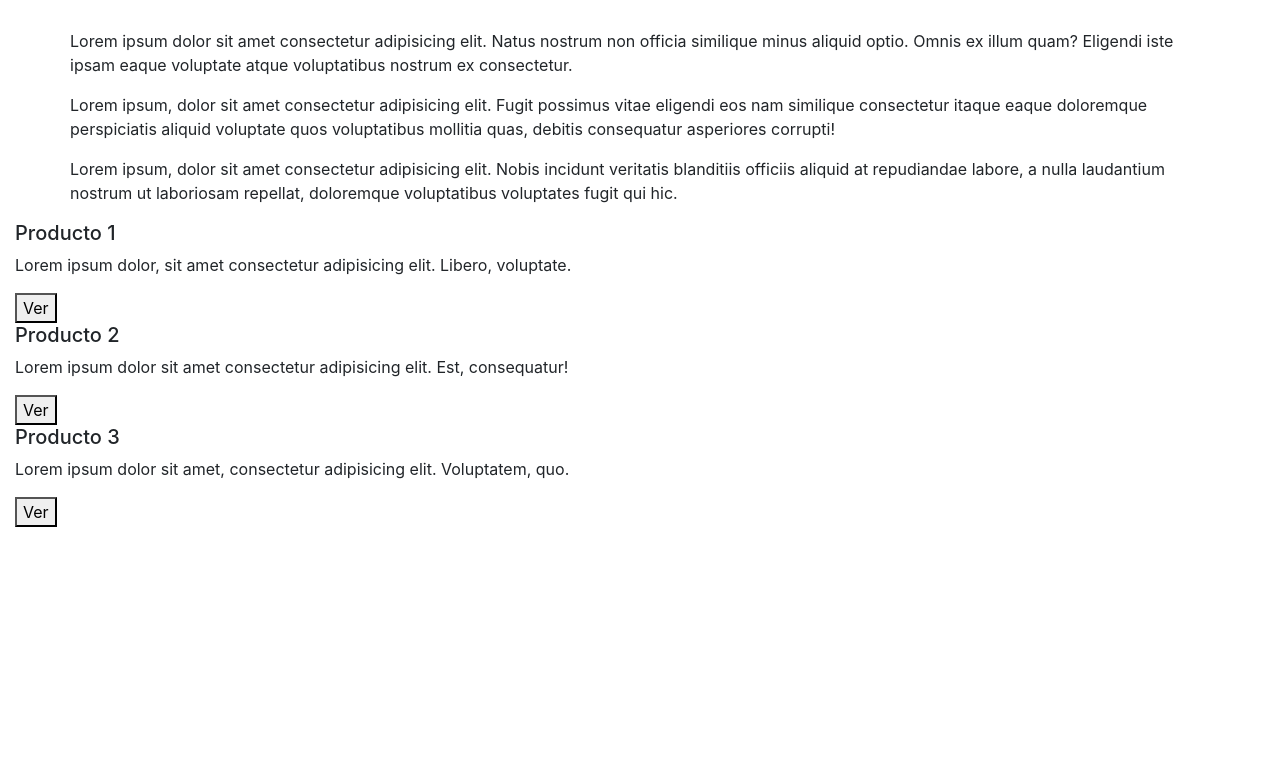
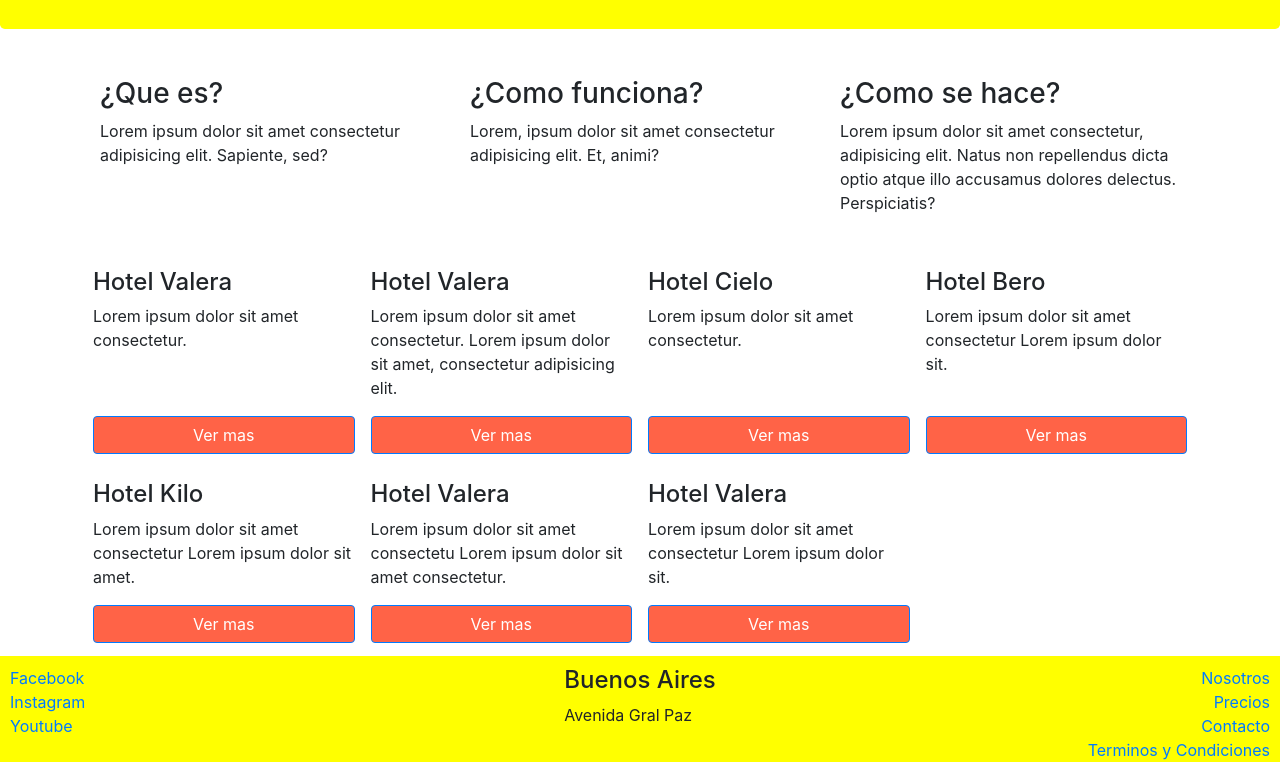
Before and after one commit to Rvilov/Hoteles, a website: page index.html in a window 1280 px wide. Shown: the part 155-917 px from the top of the page. Before the commit the page ends 800 px from the top, so only its background shows below. Drawn offline with nearby package versions, Linux system fonts and the light colour scheme.

Commit message:
listo las grillas con css y flexbox + color

```diff
--- /dev/null
+++ b/css/index.css
@@ -0,0 +1,25 @@
+.portada{
+    background-color: yellow;
+    color: black;
+}
+
+footer{
+    padding: 10px 10px 0px 10px;
+    background-color: yellow;
+    margin-bottom: 0px;
+    margin-bottom: 0px;
+}
+
+.btn{
+    background-color: tomato;
+    color: white;
+    width: 100%;
+}
+.card{
+    display: flex;
+    flex-direction: column;
+    justify-content: space-between;
+    border-style: none;
+    padding: 8px;
+    margin: 5px 0px;
+}
--- a/index.html
+++ b/index.html
@@ -7,33 +7,140 @@
 
     <!-- Bootstrap CSS -->
     <link rel="stylesheet" href="node_modules/bootstrap/dist/css/bootstrap.min.css" crossorigin="anonymous">
+    <link rel="stylesheet" href="/css/index.css">
 
     <title>Hello, world!</title>
   </head>
   <body>
-    <div class="jumbotron">Hello World</div class="col">
-    <div  class="container">
-      <p class="row">Lorem ipsum dolor sit amet consectetur adipisicing elit. Natus nostrum non officia similique minus aliquid optio. Omnis ex illum quam? Eligendi iste ipsam eaque voluptate atque voluptatibus nostrum ex consectetur.</p>
-      <p class="row">Lorem ipsum, dolor sit amet consectetur adipisicing elit. Fugit possimus vitae eligendi eos nam similique consectetur itaque eaque doloremque perspiciatis aliquid voluptate quos voluptatibus mollitia quas, debitis consequatur asperiores corrupti!</p>
-      <p class="row">Lorem ipsum, dolor sit amet consectetur adipisicing elit. Nobis incidunt veritatis blanditiis officiis aliquid at repudiandae labore, a nulla laudantium nostrum ut laboriosam repellat, doloremque voluptatibus voluptates fugit qui hic.</p>
+    <div class="jumbotron portada"><h1>Hello World</h1></div>
 
-    </div >
 
-    <div class="col">
-      <h5>Producto 1 </h5>
-      <p>Lorem ipsum dolor, sit amet consectetur adipisicing elit. Libero, voluptate.</p>
-      <button>Ver</button>
-    </div >
-    <div class="col">
-      <h5>Producto 2</h5>
-      <p>Lorem ipsum dolor sit amet consectetur adipisicing elit. Est, consequatur!</p>
-      <button>Ver</button>
+    <div class="container">
+
+      <div class="d-flex ">
+        <div class="col-sm-4">
+          <p>
+            <h3>¿Que es?</h3>
+            <p>Lorem ipsum dolor sit amet consectetur adipisicing elit. Sapiente, sed?</p>
+          </p>
+        </div>
+
+        <div class="col-sm-4">
+          <p>
+            <h3>¿Como funciona?</h3>
+            <p>Lorem, ipsum dolor sit amet consectetur adipisicing elit. Et, animi?</p>
+          </p>
+        </div>
+
+        <div class="col-sm-4">
+          <p>
+            <h3>¿Como se hace?</h3>
+            <p>Lorem ipsum dolor sit amet consectetur, adipisicing elit. Natus non repellendus dicta optio atque illo accusamus dolores delectus. Perspiciatis?</p>
+          </p>
+        </div>
+
+      </div>
+
+      <br>
+
+      <div class="d-flex flex-wrap">
+
+        <div class="col-sm-3 card">
+          <div>
+            <h4>Hotel Valera</h4>
+            <p>Lorem ipsum dolor sit amet consectetur.</p>
+          </div>
+          <div>
+            <button class="btn btn-primary">Ver mas</button>
+          </div>
+        </div>
+
+        <div class="col-sm-3  card">
+          <div>
+            <h4>Hotel Valera</h4>
+            <p>Lorem ipsum dolor sit amet consectetur. Lorem ipsum dolor sit amet, consectetur adipisicing elit.</p>
+          </div>
+          <div>
+            <button class="btn btn-primary">Ver mas</button>
+          </div>
+        </div>
+
+        <div class="col-sm-3 card">
+          <div>
+            <h4>Hotel Cielo</h4>
+            <p>Lorem ipsum dolor sit amet consectetur.</p>
+          </div>
+          <div>
+            <button class="btn btn-primary">Ver mas</button>
+          </div>
+        </div>
+
+        <div class="col-sm-3  card">
+          <div>
+            <h4>Hotel Bero</h4>
+            <p>Lorem ipsum dolor sit amet consectetur Lorem ipsum dolor sit.</p>
+          </div>
+          <div>
+            <button class="btn btn-primary">Ver mas</button>
+          </div>
+        </div>
+
+        <div class="col-sm-3  card">
+          <div>
+            <h4>Hotel Kilo</h4>
+            <p>Lorem ipsum dolor sit amet consectetur Lorem ipsum dolor sit amet.</p>
+          </div>
+          <div>
+            <button class="btn btn-primary  ">Ver mas</button>
+          </div>
+        </div>
+
+        <div class="col-sm-3 card">
+          <div>
+            <h4>Hotel Valera</h4>
+            <p>Lorem ipsum dolor sit amet consectetu Lorem ipsum dolor sit amet consectetur.</p>
+          </div>
+          <div>
+            <button class="btn btn-primary">Ver mas</button>
+          </div>
+        </div>
+
+        <div class="col-sm-3 card">
+          <div>
+            <h4>Hotel Valera</h4>
+            <p>Lorem ipsum dolor sit amet consectetur Lorem ipsum dolor sit.</p>
+          </div>
+          <div>
+            <button class="btn btn-primary">Ver mas</button>
+          </div>
+        </div>
+
+      </div>
     </div>
-    <div class="col">
-      <h5>Producto 3</h5>
-      <p>Lorem ipsum dolor sit amet, consectetur adipisicing elit. Voluptatem, quo.</p>
-      <button>Ver</button>
-    </div>
+
+
+    <footer >
+      <div class="row">
+        <div class="col-sm-4 d-flex flex-column">
+          <a href="www.facebook.com">Facebook</a>
+          <a href="www.instagram.com">Instagram</a>
+          <a href="www.youtube.com">Youtube</a>
+        </div>
+        <div class="col-sm-4 d-flex flex-column align-items-center">
+          <address>
+            <h4>Buenos Aires</h4>
+            <p>Avenida Gral Paz</p>
+          </address>
+        </div>
+        <div class="col-sm-4 d-flex flex-column align-items-end">
+          <a href="#">Nosotros</a>
+          <a href="#">Precios</a>
+          <a href="#">Contacto</a>
+          <a href="#">Terminos y Condiciones</a>
+        </div>
+      </div>
+    </footer>
+
     <!-- Optional JavaScript -->
     <!-- jQuery first, then Popper.js, then Bootstrap JS -->
     <script src="node_modules/jquery/dist/jquery.min.js" integrity="sha384-DfXdz2htPH0lsSSs5nCTpuj/zy4C+OGpamoFVy38MVBnE+IbbVYUew+OrCXaRkfj" crossorigin="anonymous"></script>
```
